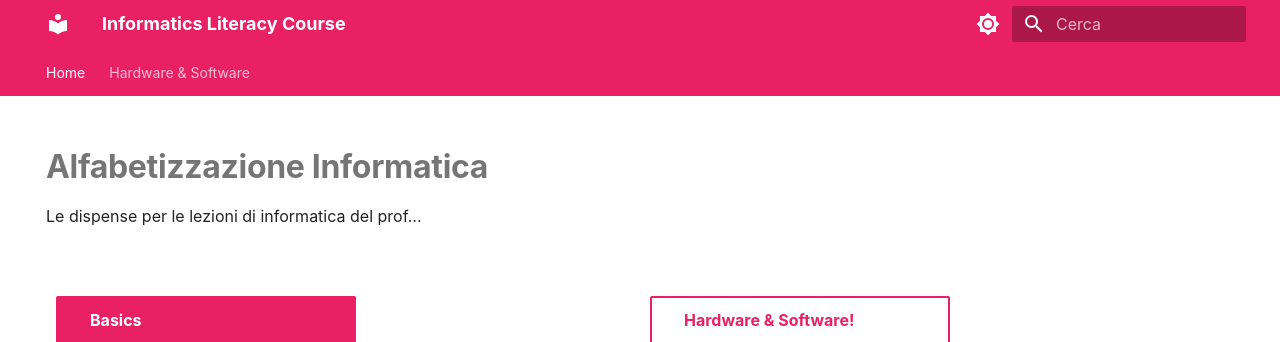
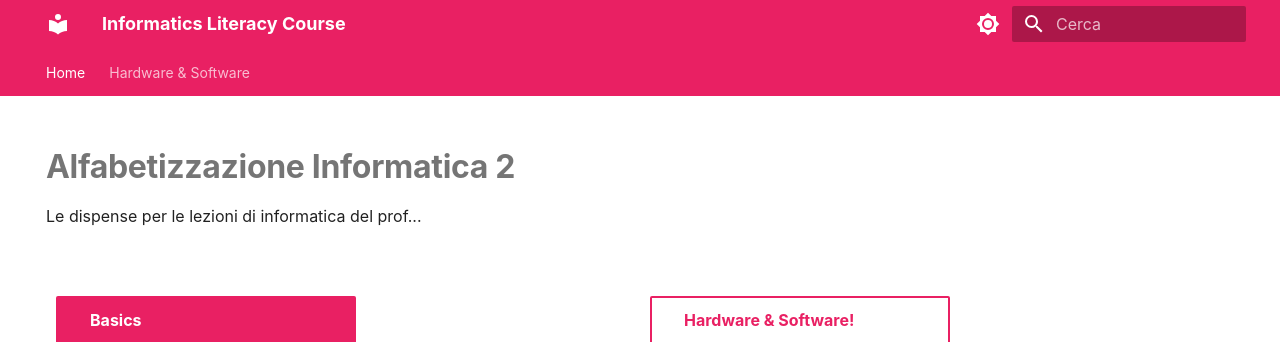
Before and after one commit to Federob/infohandouts, an MkDocs documentation site: the page built from docs/index.md, in a window 1280 px wide. Shown: the top 342 px of the page. Built offline with MkDocs 1.6.1 and Material for MkDocs 9.7.7, drawn with Linux system fonts in a browser that asks for light colours.

Commit message:
Update index.md

```diff
--- a/docs/index.md
+++ b/docs/index.md
@@ -16,7 +16,7 @@ hide:
 <!-- xxxxxxxxxxxxxxxxxxxxxxxxxxxxxxxxxxxxxxxxxxxxxxxxxxxxxxxxxxxxxxxxxxxxxxxxxxxxxxx -->
 <section class="">
 
-<h1 style="font-weight:bold;margin:0px">Alfabetizzazione Informatica</h1>
+<h1 style="font-weight:bold;margin:0px">Alfabetizzazione Informatica 2</h1>
 <p>Le dispense per le lezioni di informatica del prof...</p>
 
 <br>
```
